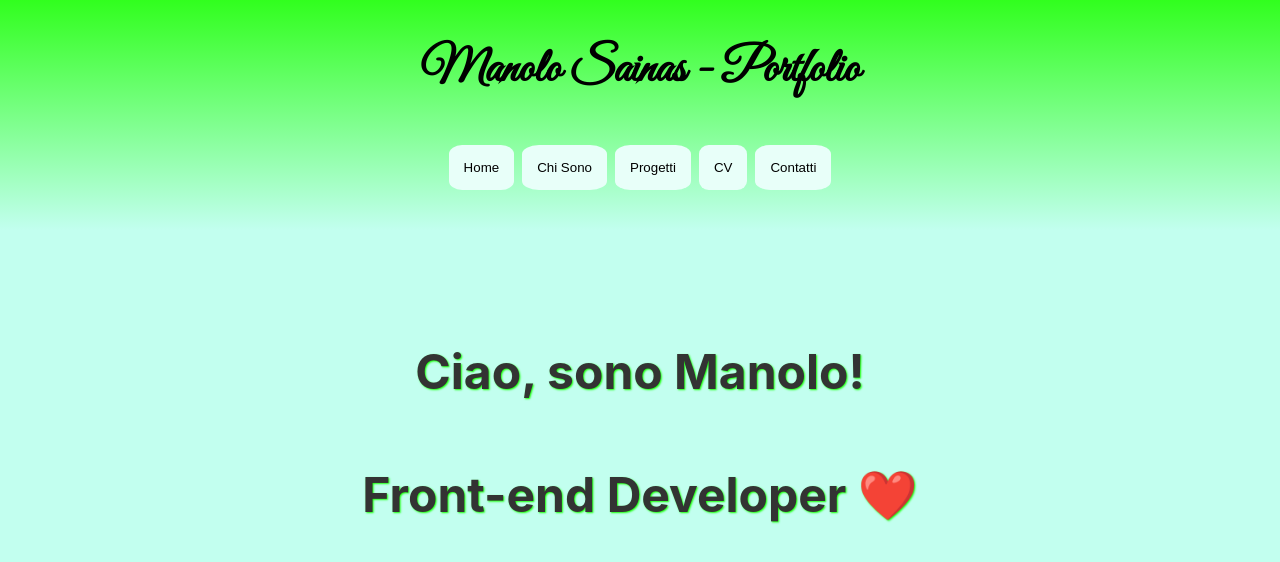
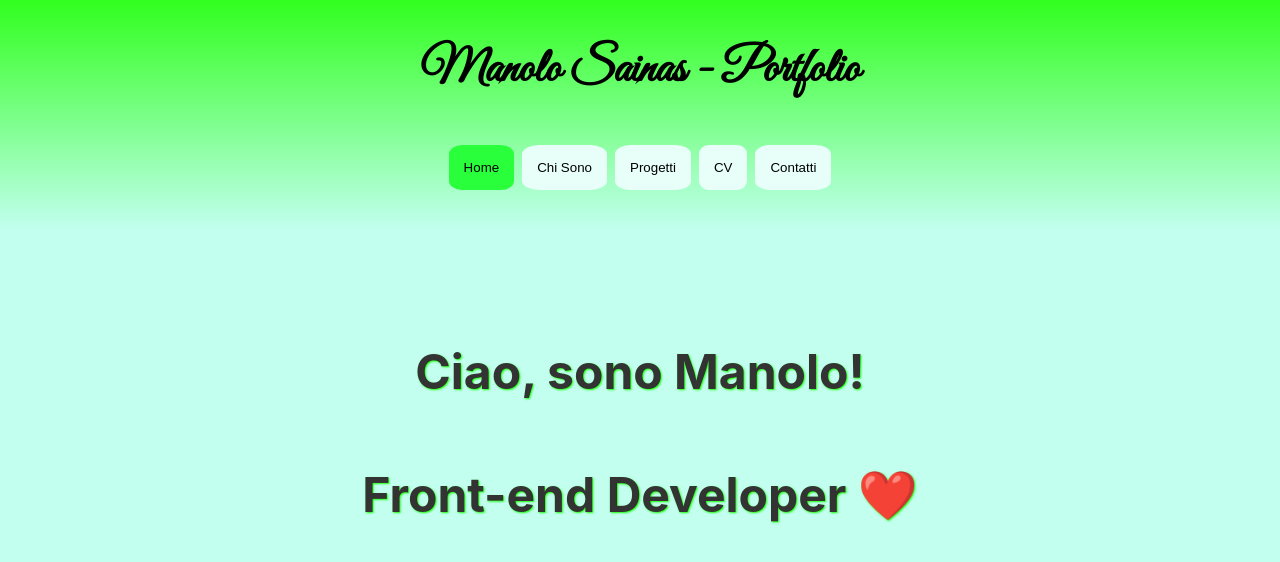
Before and after one commit to ManoloSainas/Portfolio, a React (Vite) app: page /Home in a window 1280 px wide. Shown: the top 562 px of the page. Built offline with nearby package versions, Linux system fonts and the light colour scheme.

Commit message:
Modificati i colori del bottone della navbar

```diff
--- a/src/components/Button/styled.ts
+++ b/src/components/Button/styled.ts
@@ -1,10 +1,10 @@
 import styled from 'styled-components'
 
-export type buttonVariant = keyof typeof buttonVariants
+export type ButtonVariant = keyof typeof buttonVariants
 
 export const buttonVariants = {
   navbar: {
-    backgorundColor: '#e8fff9',
+    backgroundColor: '#e8fff9',
     border: 'none',
     borderRadius: '20%',
     padding: '15px'
@@ -20,31 +20,33 @@ export const StyledButton = styled.button<{
   $width?: string
   $color?: string
   active?: boolean
-  variant?: buttonVariant
+  variant?: ButtonVariant
 }>`
-  background-color: ${({ $backgroundColor, variant }) =>
-    variant === undefined ? $backgroundColor : buttonVariants[variant].backgorundColor};
-  font-size: ${({ $fontSize }) => $fontSize};
+  background-color: ${({ active, $backgroundColor, variant }) =>
+    active
+      ? '#29ff3bff'
+      : variant
+        ? buttonVariants[variant].backgroundColor
+        : $backgroundColor};
+
   border-radius: ${({ $borderRadius, variant }) =>
-    variant === undefined ? $borderRadius : buttonVariants[variant].borderRadius};
+    variant ? buttonVariants[variant].borderRadius : $borderRadius};
+
   border: ${({ $border, variant }) =>
-    variant === undefined ? $border : buttonVariants[variant].border};
-
+    variant ? buttonVariants[variant].border : $border};
   padding: ${({ $padding, variant }) =>
-    variant === undefined ? $padding : buttonVariants[variant].padding};
-
+    variant ? buttonVariants[variant].padding : $padding};
   width: ${({ $width }) => $width};
   color: ${({ $color }) => $color};
+  font-size: ${({ $fontSize }) => $fontSize};
 
   transition:
     transform 0.3s ease-in-out,
     background-color 0.3s ease-in-out;
 
   &:hover {
-    background-color: rgba(203, 255, 245, 1);
+    background-color: ${({ active }) =>
+      active ? '#29ff3bff' : 'rgba(203, 255, 245, 1)'};
     transform: scale(1.1);
   }
-
-  @media (max-width: 376px) {
-  }
 `
--- a/src/layout/navbar/navbar.tsx
+++ b/src/layout/navbar/navbar.tsx
@@ -1,29 +1,41 @@
 import { StyledNavbar, StyledNavText } from './style'
 import { Button } from '../../components/Button'
 import { Stack } from '../../components/Stack'
-import { useNavigate } from 'react-router-dom'
+import { useNavigate, useLocation } from 'react-router-dom'
+import { useState, useEffect } from 'react'
 
 export const Navbar = () => {
   const navigate = useNavigate()
+  const location = useLocation()
+
+  const [selected, setSelected] = useState('')
+
+  useEffect(() => {
+    setSelected(location.pathname)
+  }, [location.pathname])
+
+  const buttons = [
+    { label: 'Home', path: '/Home' },
+    { label: 'Chi Sono', path: '/ChiSono' },
+    { label: 'Progetti', path: '/Progetti' },
+    { label: 'CV', path: '/CV' },
+    { label: 'Contatti', path: '/Contatti' }
+  ]
+
   return (
     <StyledNavbar>
       <StyledNavText>Manolo Sainas - Portfolio</StyledNavText>
       <Stack justifyContent="space-between" gap="0.5rem" flexWrap="wrap">
-        <Button variant="navbar" onClick={() => navigate('/Home')}>
-          Home
-        </Button>
-        <Button variant="navbar" onClick={() => navigate('/ChiSono')}>
-          Chi Sono
-        </Button>
-        <Button variant="navbar" onClick={() => navigate('/Progetti')}>
-          Progetti
-        </Button>
-        <Button variant="navbar" onClick={() => navigate('/CV')}>
-          CV
-        </Button>
-        <Button variant="navbar" onClick={() => navigate('/Contatti')}>
-          Contatti
-        </Button>
+        {buttons.map((btn) => (
+          <Button
+            key={btn.path}
+            variant="navbar"
+            active={selected === btn.path}
+            onClick={() => navigate(btn.path)}
+          >
+            {btn.label}
+          </Button>
+        ))}
       </Stack>
     </StyledNavbar>
   )
```
